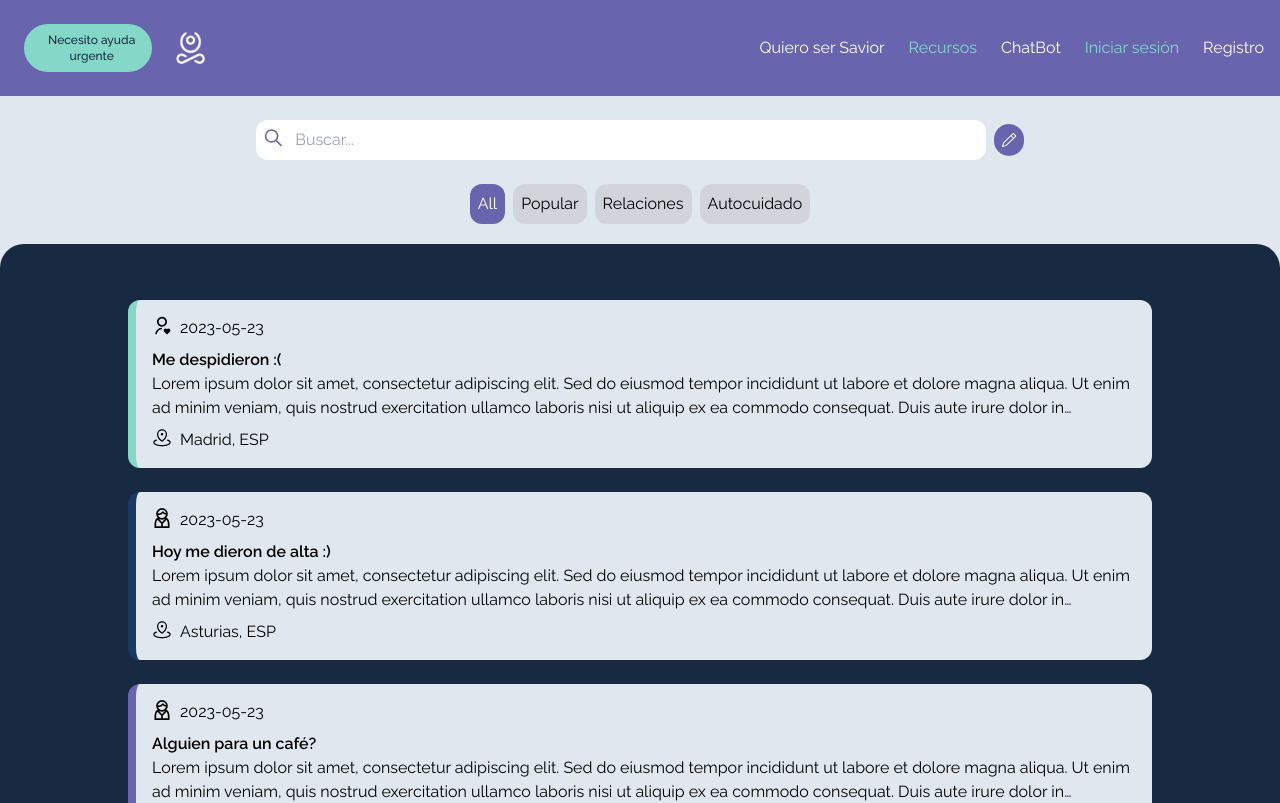
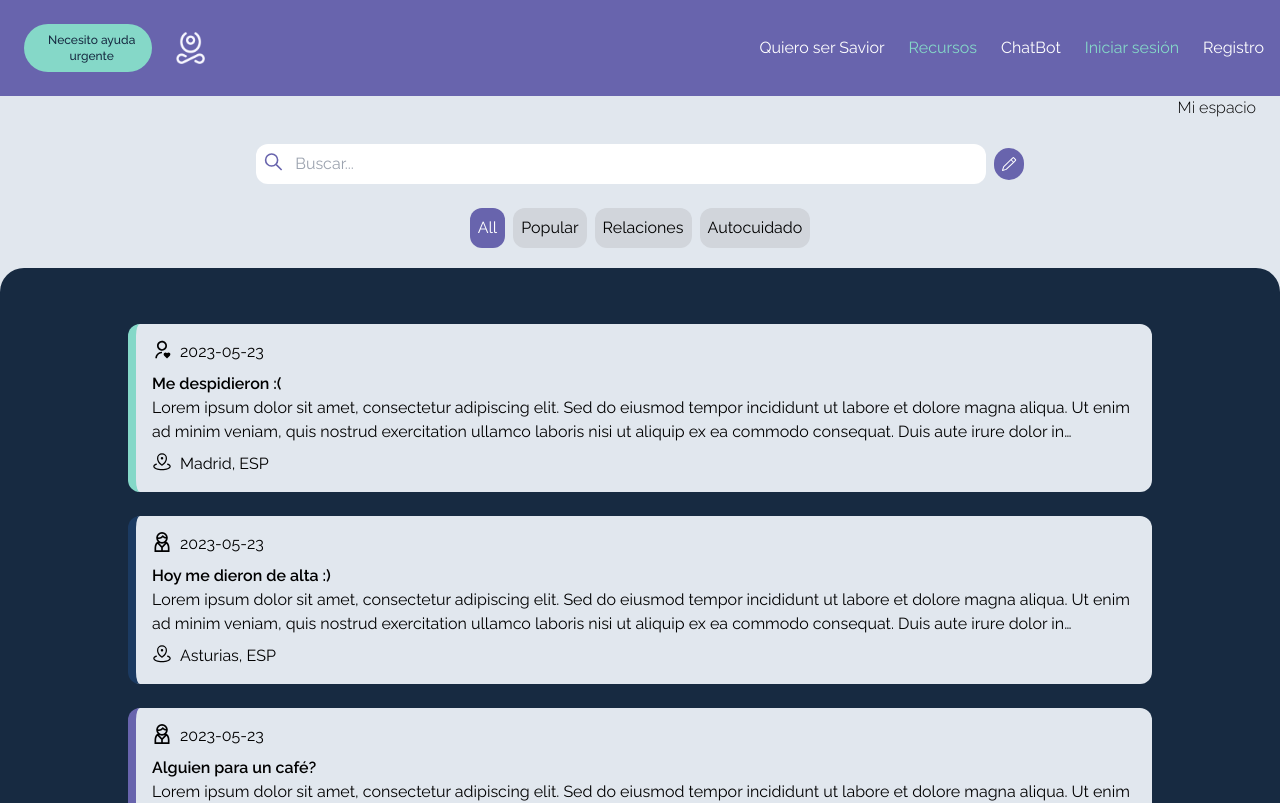
Before and after one commit to LorelizDev/hackaton-F5-G1-2024, a React (Vite) app: page /forum in a window 1280 px wide. Shown: the top 803 px of the page. Built offline with nearby package versions, Linux system fonts and the light colour scheme.

Commit message:
fix(forum): add myspace link

```diff
--- a/src/pages/Forum.jsx
+++ b/src/pages/Forum.jsx
@@ -1,4 +1,5 @@
 import React, { useEffect, useState } from 'react'
+import { Link } from 'react-router-dom';
 import { GoPencil } from "react-icons/go";
 import CardPost from '../components/CardPost'
 import SearchBar from '../components/SearchBar'
@@ -72,6 +73,9 @@ const Forum = () => {
 
   return (
     <>
+      <div className='font-light text-right mr-6'>
+        <Link to='/myspace' className='hover:underline'>Mi espacio</Link>
+      </div>
       <div className='flex items-center w-3/5 mx-auto my-6'>
         <SearchBar onSearch={handleSearch} />
         <button className='bg-medium rounded-full w-8 h-8 ml-2'>
```
